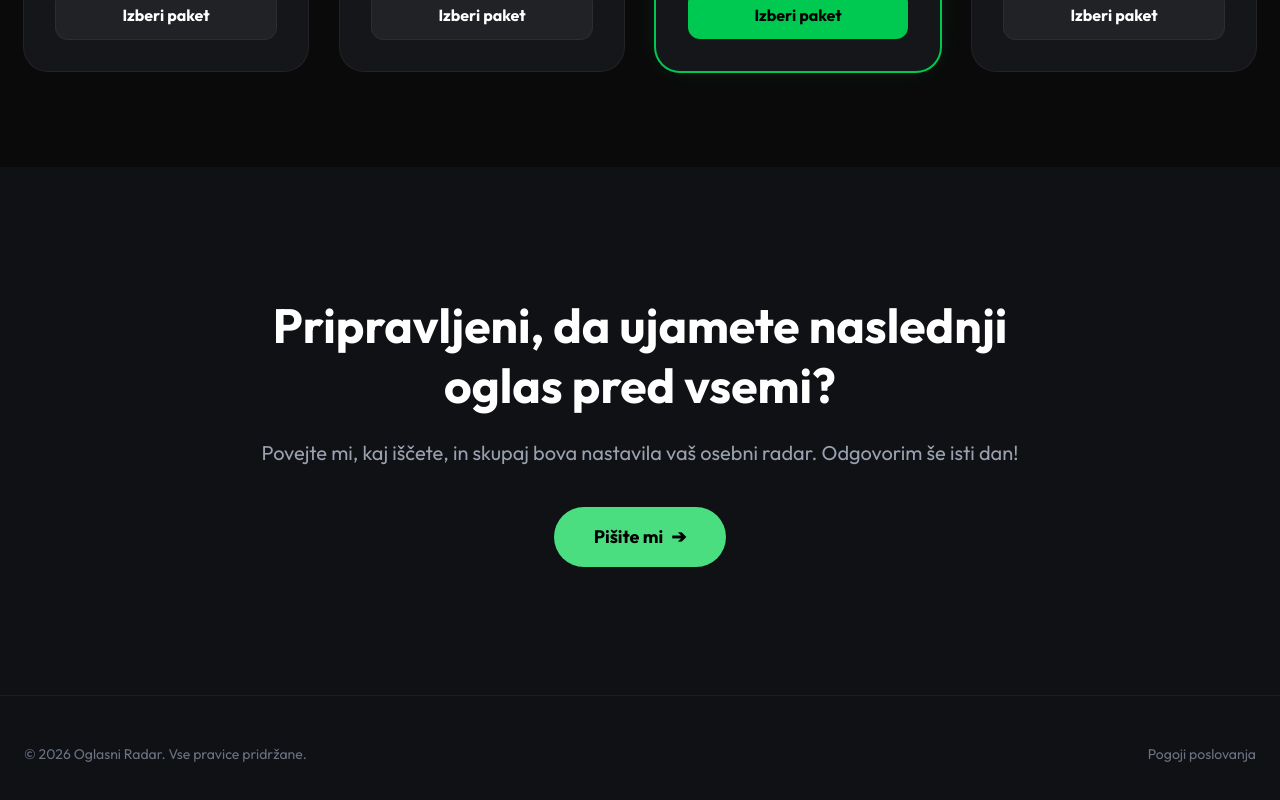
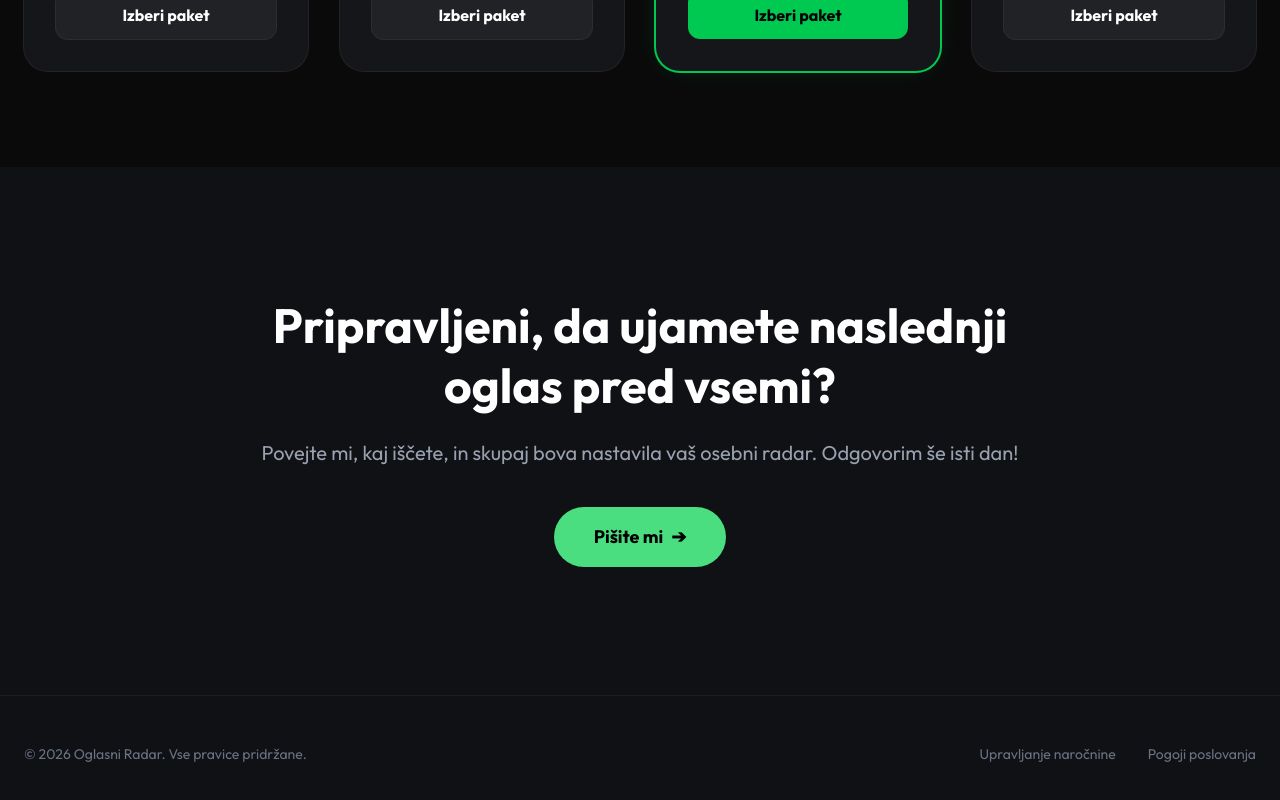
Before and after one commit to thebap-tist/WEBSITE-SCRAPER, a React (Vite) app: page / in a window 1280 px wide. Shown: the part 5499-6299 px from the top of the page. Built offline with nearby package versions, Linux system fonts and the light colour scheme.

Commit message:
feat: Add Stripe Customer Portal link to footer

```diff
--- a/src/App.tsx
+++ b/src/App.tsx
@@ -555,6 +555,14 @@ export default function App() {
         <div className="mx-auto max-w-7xl flex flex-col md:flex-row justify-between items-center gap-6 text-sm text-gray-500">
           <p>© 2026 Oglasni Radar. Vse pravice pridržane.</p>
           <div className="flex gap-8">
+            <a
+              href="https://billing.stripe.com/p/login/test_7sYeVe7uJ3Yk89I7j6gQE00"
+              target="_blank"
+              rel="noopener noreferrer"
+              className="hover:text-white transition-colors"
+            >
+              Upravljanje naročnine
+            </a>
             <button
               onClick={() => setIsTosModalOpen(true)}
               className="hover:text-white transition-colors"
```
